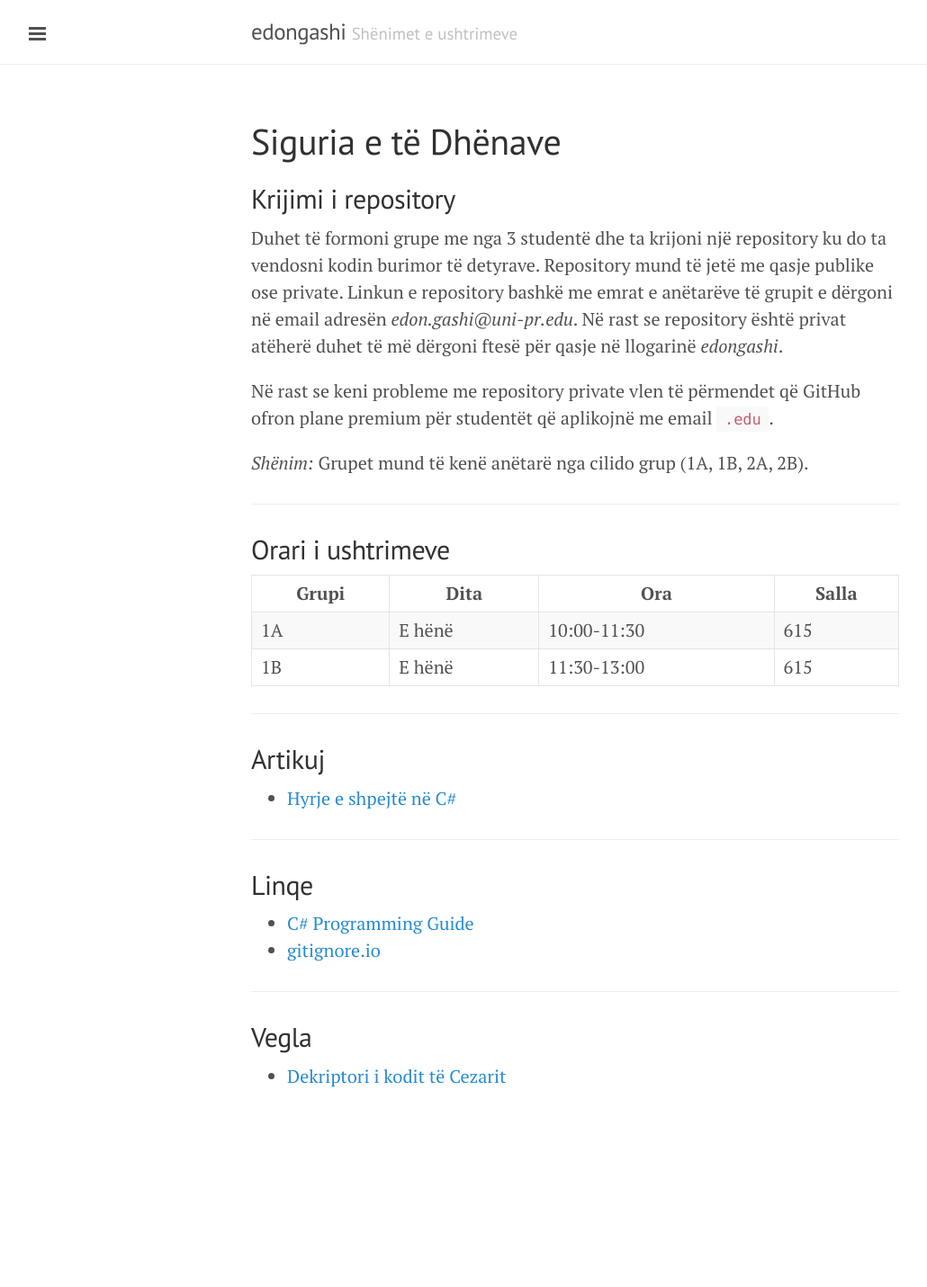
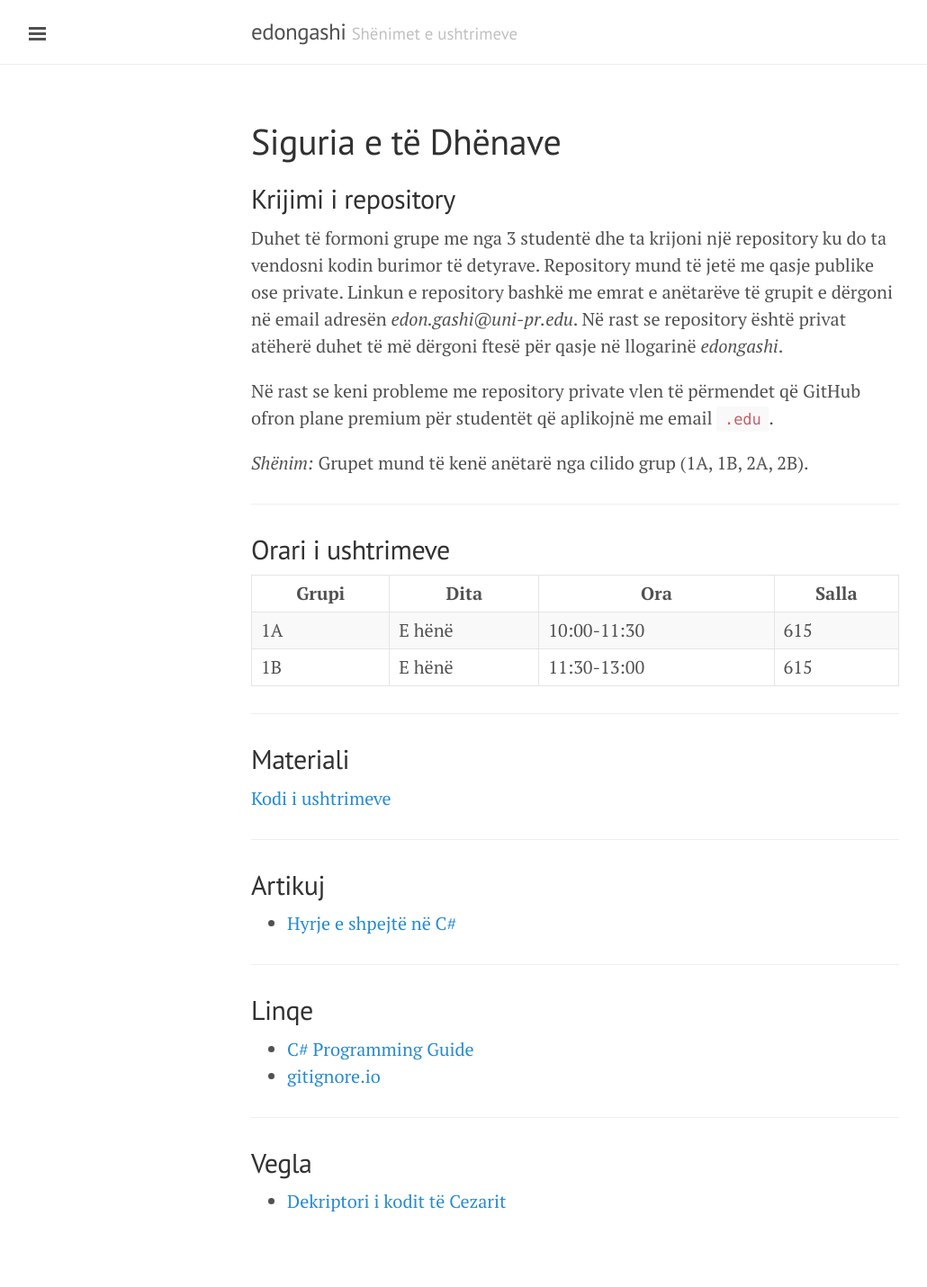
Before and after one commit to edongashi/edongashi.github.io, a Jekyll site: the page built from lendet/siguria-dhenave/index.md, in a window 1280 px wide. Shown: the whole page at 90% size, without its empty margins (1-1031 px from the left). Built offline with Jekyll 4.4.1, drawn with Linux system fonts in a browser that asks for light colours; our own code applies the rules of GitHub Pages for plain Markdown files; before the commit the page ends 1292 px from its top, so only the background shows below that.

Commit message:
repo link

```diff
--- a/lendet/siguria-dhenave/index.md
+++ b/lendet/siguria-dhenave/index.md
@@ -26,6 +26,12 @@ Në rast se keni probleme me repository private vlen të përmendet që GitHub o
 
 ---
 
+## Materiali
+
+[Kodi i ushtrimeve](https://github.com/edongashi/data-security-2019)
+
+---
+
 ## Artikuj
 
 - [Hyrje e shpejtë në C#](/artikuj/csharp/hyrje)
```
